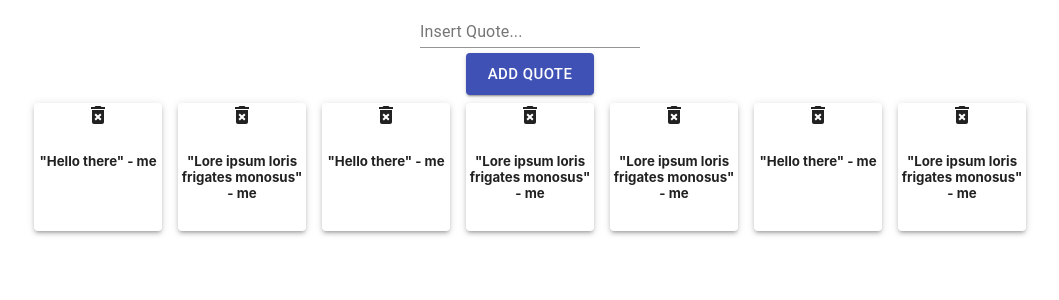
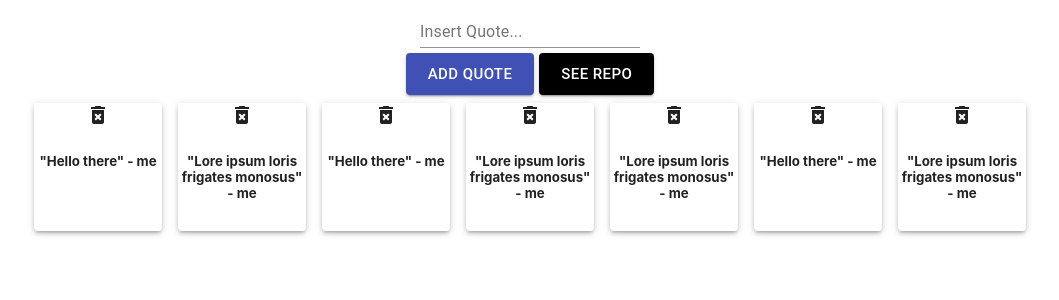
Before and after one commit to JamesonC/univation, a React (Create React App) app: page / in a window 1280 px wide. Shown: the top 300 px of the page, without its empty margins (110-1169 px from the left). Built offline with nearby package versions, Linux system fonts and the light colour scheme.

Commit message:
added link to repo button

```diff
--- a/src/App.js
+++ b/src/App.js
@@ -57,6 +57,7 @@ const App = () => {
         />
         <div style={{ marginTop: 5 }}>
           <Button size='large' variant="contained" color="primary" onClick={() => submitQuote(value)}>Add Quote</Button>
+          <Button size='large' variant="contained" style={{backgroundColor: 'black', color: 'white', marginLeft: 5}} href="https://github.com/JamesonC/univation" target="_blank">See Repo</Button>
         </div>
       </div>
       <div className={classes.root}>
```
